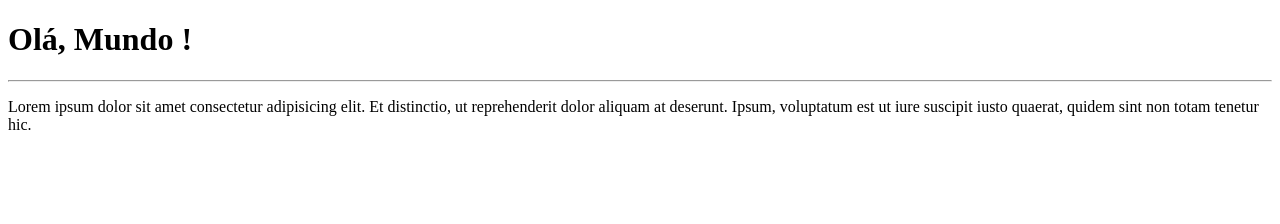
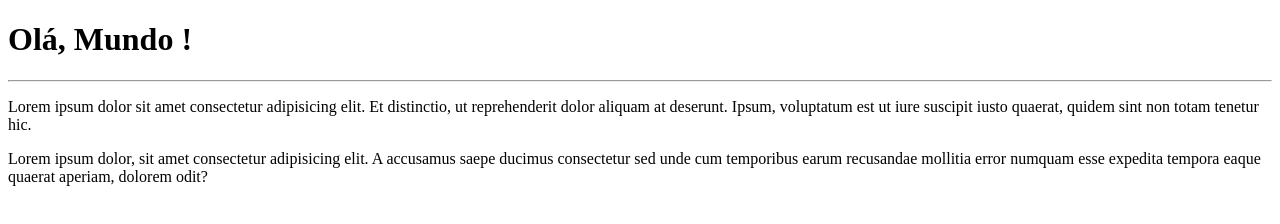
Before and after one commit to AndersonTRjava/Ola-Mundo, a plain HTML site: page site.exemplo/index.html in a window 1280 px wide. Drawn offline with Linux system fonts and the light colour scheme.

Commit message:
adicionei um parágrafo

```diff
--- a/site.exemplo/index.html
+++ b/site.exemplo/index.html
@@ -9,5 +9,6 @@
     <h1>Olá, Mundo !</h1>
     <hr>
     <p>Lorem ipsum dolor sit amet consectetur adipisicing elit. Et distinctio, ut reprehenderit dolor aliquam at deserunt. Ipsum, voluptatum est ut iure suscipit iusto quaerat, quidem sint non totam tenetur hic.</p>
+    <p>Lorem ipsum dolor, sit amet consectetur adipisicing elit. A accusamus saepe ducimus consectetur sed unde cum temporibus earum recusandae mollitia error numquam esse expedita tempora eaque quaerat aperiam, dolorem odit?</p>
 </body>
 </html>
```
